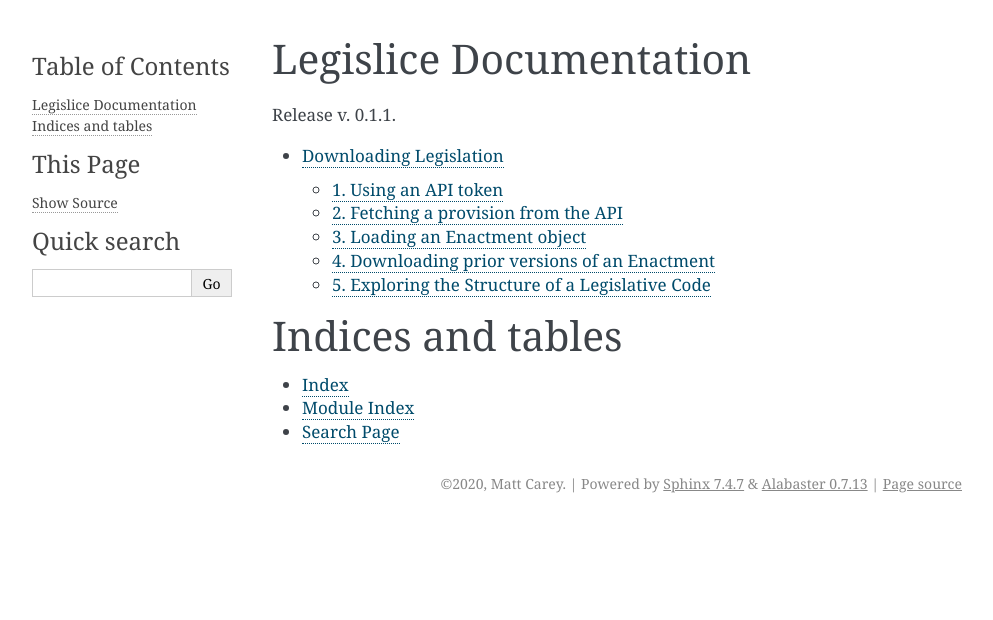
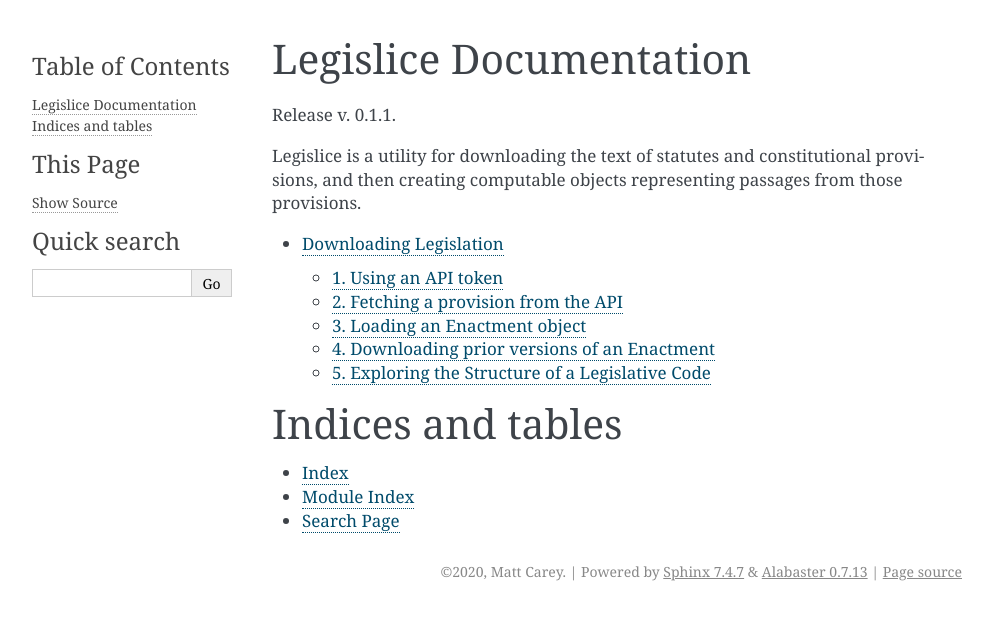
Before and after one commit to mscarey/legislice, a Sphinx documentation site: the page built from docs/index.rst, in a window 1280 px wide. Shown: the top 620 px of the page, without its empty margins (148-1141 px from the left). Built offline with Sphinx 7.4.7, drawn with Linux system fonts in a browser that asks for light colours.

```diff
--- a/docs/index.rst
+++ b/docs/index.rst
@@ -7,6 +7,10 @@ Legislice Documentation
 =====================================
 
 Release v\. |release|.
+
+Legislice is a utility for downloading the text of statutes and constitutional
+provisions, and then creating computable objects representing passages from
+those provisions.
 
 .. toctree::
    :maxdepth: 2
```
Also changed, not shown: readme.md (+3 -1 lines), 2 other files.
